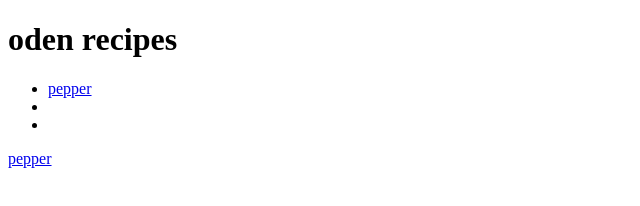
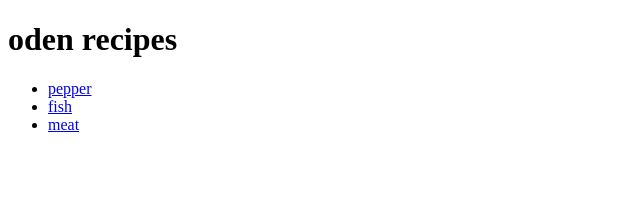
Before and after one commit to legioncodex/odin-recipes, a plain HTML site: page index.html in a window 1280 px wide. Shown: the whole page, without its empty margins (0-640 px from the left). Drawn offline with Linux system fonts and the light colour scheme.

Commit message:
Add recipe title in the link

```diff
--- a/index.html
+++ b/index.html
@@ -9,9 +9,8 @@
     <h1>oden recipes</h1>
     <ul>
         <li><a href="/recipes/lasagna.html">pepper</a></li>
-        <li><a href="/recipes/fish.html"></a></li>
-        <li><a href="/recipes/meat.html"></a></li>
+        <li><a href="/recipes/fish.html">fish</a></li>
+        <li><a href="/recipes/meat.html">meat</a></li>
     </ul>
-    <a href="/recipes/lasagna.html">pepper</a>
 </body>
 </html>
```
